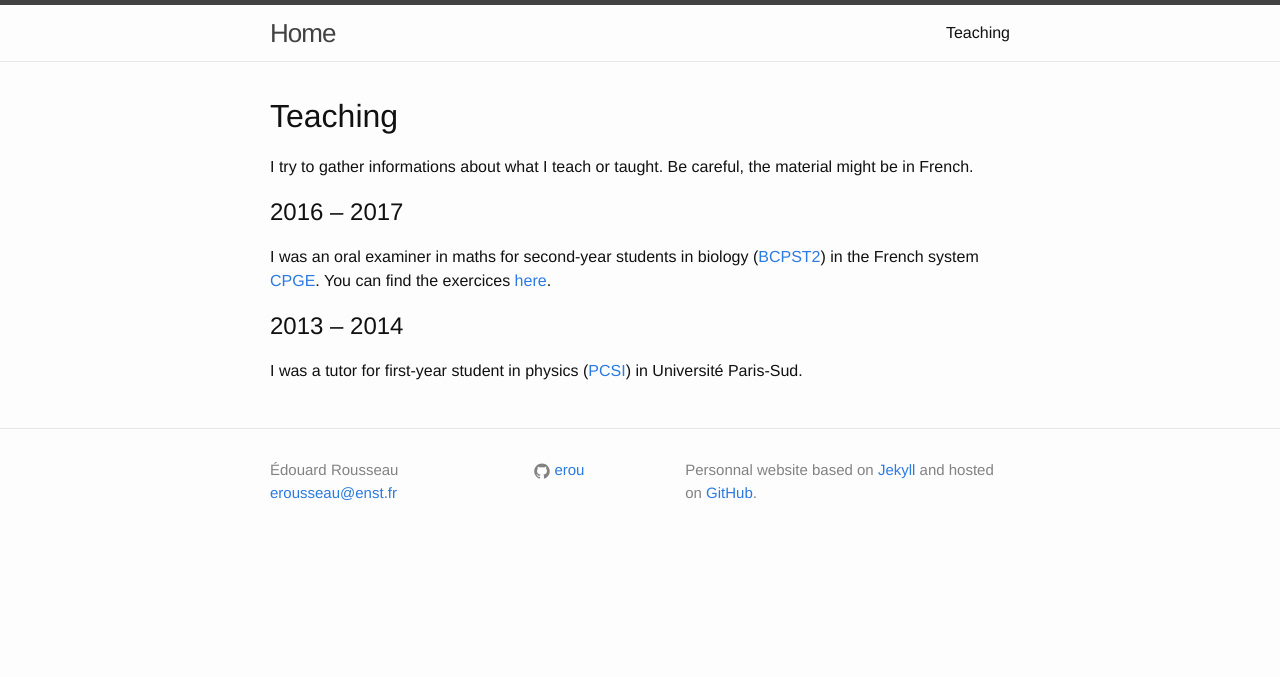
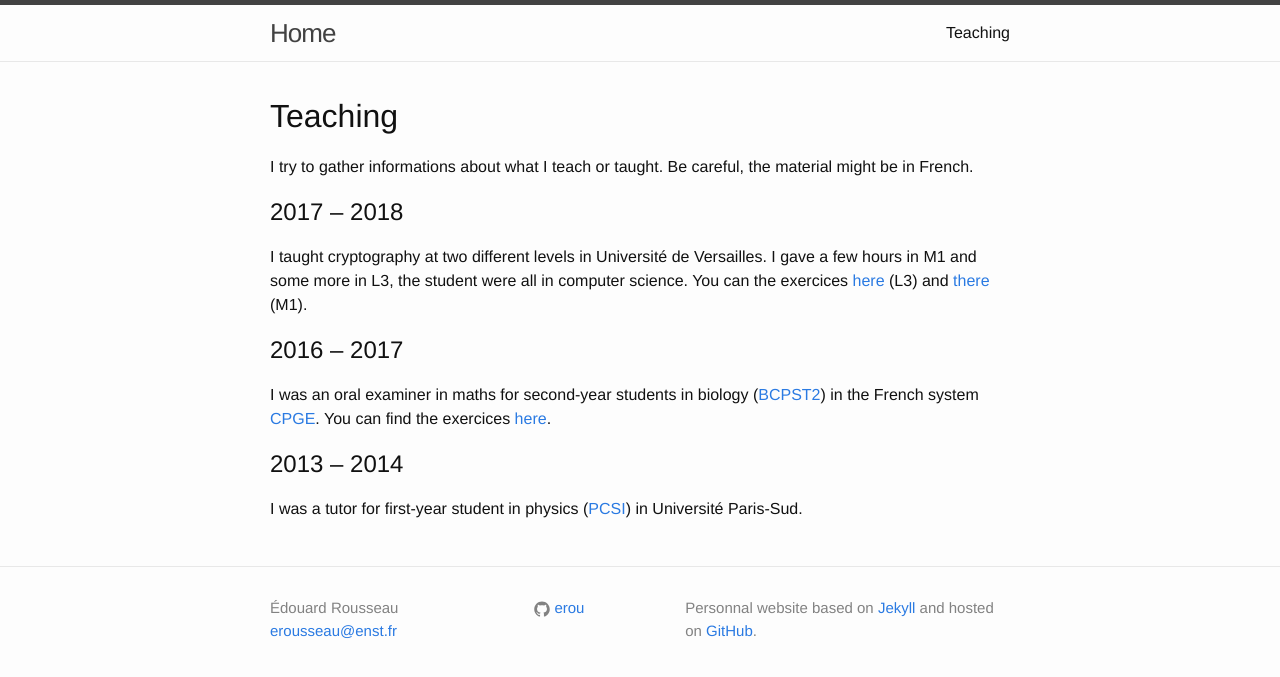
Before and after one commit to erou/erou.github.io, a Jekyll site: the page built from teaching.md, in a window 1280 px wide. Shown: the top 677 px of the page. Built offline with Jekyll 4.4.1, drawn with Linux system fonts in a browser that asks for light colours.

Commit message:
updated teaching

```diff
--- a/teaching.md
+++ b/teaching.md
@@ -7,6 +7,13 @@ visible: true
 # Teaching
 
 I try to gather informations about what I teach or taught. Be careful, the material might be in French.
+
+## 2017 -- 2018
+
+I taught cryptography at two different levels in Université de Versailles. I
+gave a few hours in M1 and some more in L3, the student were all in computer
+science. You can the exercices [here](crypto-l3) (L3) and [there](crypto-m1)
+(M1).
 
 ## 2016 -- 2017
 
```
Also changed, not shown: index.md (+4 -0 lines), teaching/crypto-l3.md (added, +13 -0 lines), teaching/crypto-m1.md (added, +20 -0 lines), 9 other files.
